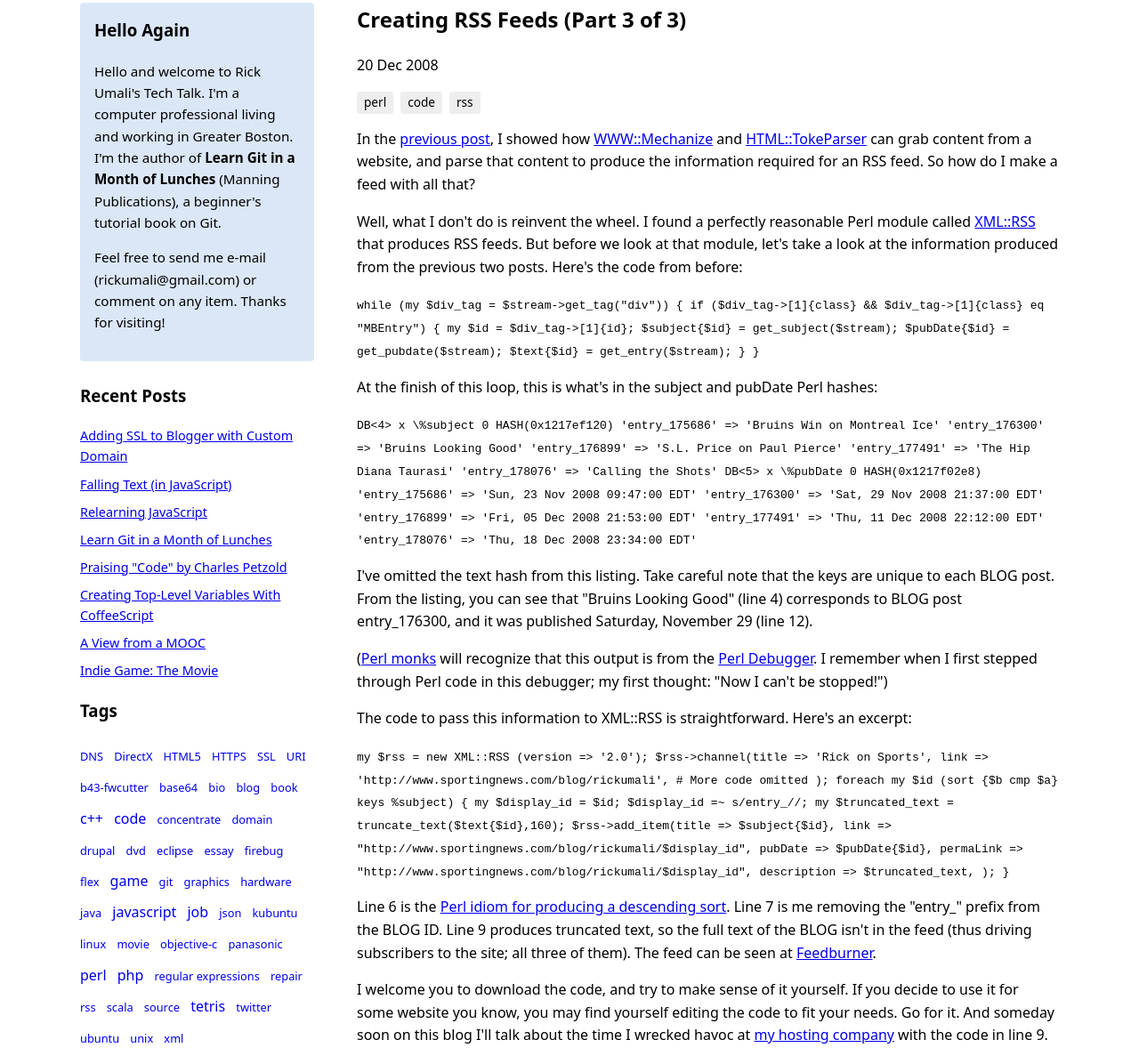
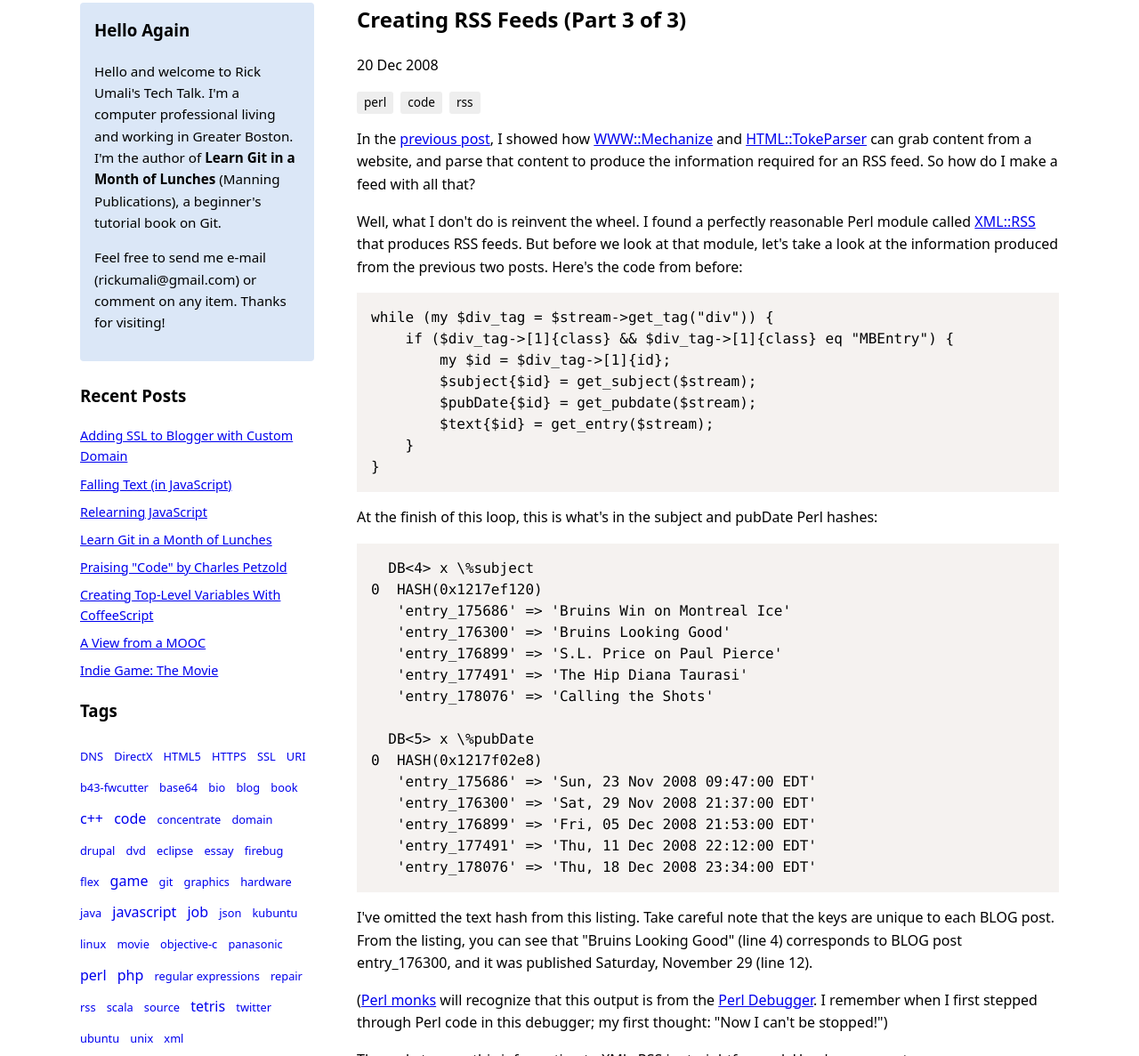
Before and after one commit to rickumali/techtalk, an Eleventy site: page posts/026-creating-rss-feeds-part-3-3.html in a window 1280 px wide. Shown: the part 177-1364 px from the top of the page at 89% size. Built offline with nearby package versions, Linux system fonts and the light colour scheme; Eleventy itself is replaced by a stand-in of ours; files that its build step writes are made by us from their sources.

Commit message:
Fixes code layout
In Prism, to display the Perl code blocks, I needed to add
class='language-perl' to BOTH <pre> and <code>. This is a
mystery for another time!

```diff
--- a/posts/026-creating-rss-feeds-part-3-3.html
+++ b/posts/026-creating-rss-feeds-part-3-3.html
@@ -11,19 +11,19 @@ layout: post.njk
 <p>In the <a href="/blog/2008/12/14/creating-rss-feeds-part-2-3">previous post</a>, I showed how <a href="http://search.cpan.org/~petdance/WWW-Mechanize-1.52/lib/WWW/Mechanize.pm">WWW::Mechanize</a> and <a    href="http://search.cpan.org/~gaas/HTML-Parser-3.59/lib/HTML/TokeParser.pm">HTML::TokeParser</a> can grab content from a website, and parse that content to produce the information required for an RSS feed. So how do I make a  feed with all that?</p>
 
 <p>Well, what I don't do is reinvent the wheel. I found a perfectly reasonable Perl module called <a href="http://search.cpan.org/~shlomif/XML-RSS-1.41/lib/XML/RSS.pm">XML::RSS</a> that produces RSS feeds. But before we look at that module, let's take a look at the information produced from the previous two posts. Here's the code from before:</p>
-<code lang="perl">
-      while (my $div_tag = $stream->get_tag("div")) {
+<pre>
+<code class="language-perl">while (my $div_tag = $stream->get_tag("div")) {
     if ($div_tag->[1]{class} && $div_tag->[1]{class} eq "MBEntry") {
         my $id = $div_tag->[1]{id};
         $subject{$id} = get_subject($stream);
         $pubDate{$id} = get_pubdate($stream);
         $text{$id} = get_entry($stream);
     }
-      }
-</code>
+}</code>
+</pre>
 <p>At the finish of this loop, this is what's in the subject and pubDate Perl hashes:</p>
-<code lang="perl" linenumbers="off">
-  DB<4> x \%subject
+<pre class="language-perl">
+<code class="language-perl" linenumbers="off">  DB<4> x \%subject
 0  HASH(0x1217ef120)
    'entry_175686' => 'Bruins Win on Montreal Ice'
    'entry_176300' => 'Bruins Looking Good'
@@ -37,15 +37,15 @@ layout: post.njk
    'entry_176300' => 'Sat, 29 Nov 2008 21:37:00 EDT'
    'entry_176899' => 'Fri, 05 Dec 2008 21:53:00 EDT'
    'entry_177491' => 'Thu, 11 Dec 2008 22:12:00 EDT'
-   'entry_178076' => 'Thu, 18 Dec 2008 23:34:00 EDT'
-</code>
+   'entry_178076' => 'Thu, 18 Dec 2008 23:34:00 EDT'</code>
+</pre>
 <p>I've omitted the text hash from this listing. Take careful note that the keys are unique to each BLOG post. From the listing, you can see that "Bruins Looking Good" (line 4) corresponds to BLOG post entry_176300, and it was published Saturday, November 29 (line 12).</p>
 <p>(<a href="http://perlmonks.org/">Perl monks</a> will recognize that this output is from the <a href="http://debugger.perl.org/580/perldebug.html">Perl Debugger</a>. I remember when I first stepped through Perl code in this debugger; my first thought: "Now I can't be stopped!")</p>
 <p>The code to pass this information to XML::RSS is straightforward. Here's an excerpt:</p>
-<code lang="perl">
-my $rss = new XML::RSS (version => '2.0');
-$rss->channel(title          => 'Rick on Sports',
-          link           => 'http://www.sportingnews.com/blog/rickumali',
+<pre class="language-perl">
+<code class="language-perl">my $rss = new XML::RSS (version => '2.0');
+$rss->channel(title => 'Rick on Sports',
+              link => 'http://www.sportingnews.com/blog/rickumali',
               # More code omitted
               );
 foreach my $id (sort {$b cmp $a} keys %subject) {
@@ -56,10 +56,10 @@ foreach my $id (sort {$b cmp $a} keys %subject) {
      link  => "http://www.sportingnews.com/blog/rickumali/$display_id",
      pubDate  => $pubDate{$id},
      permaLink  => "http://www.sportingnews.com/blog/rickumali/$display_id",
-           description => $truncated_text,
+     description  => $truncated_text,
     );
-}
-</code>
+}</code>
+</pre>
 <p>Line 6 is the <a href="http://www.perlmonks.org/?node_id=128722">Perl idiom for producing a descending sort</a>. Line 7 is me removing the "entry_" prefix from the BLOG ID. Line 9 produces truncated text, so the full text of the BLOG isn't in the feed (thus driving subscribers to the site; all three of them). The feed can be seen at <a href="http://feeds.feedburner.com/RickOnSports">Feedburner</a>.</p>
 <p>I welcome you to download the code, and try to make sense of it yourself. If you decide to use it for some website you know, you may find yourself editing the code to fit your needs. Go for it. And someday soon on this blog I'll talk about the time I wrecked havoc at <a href="http://www.netatlantic.com/">my hosting company</a> with the code in line 9.</p>
 <p><i>The full source code is at <a href="http://rgu.freeshell.org/feedsn.txt">feedsn.pl</a>.</i></p>
```
Also changed, not shown: posts/025-creating-rss-feeds-part-2-3.html (+1 -1 lines). Lines whose indentation alone changed are shown as unchanged.
